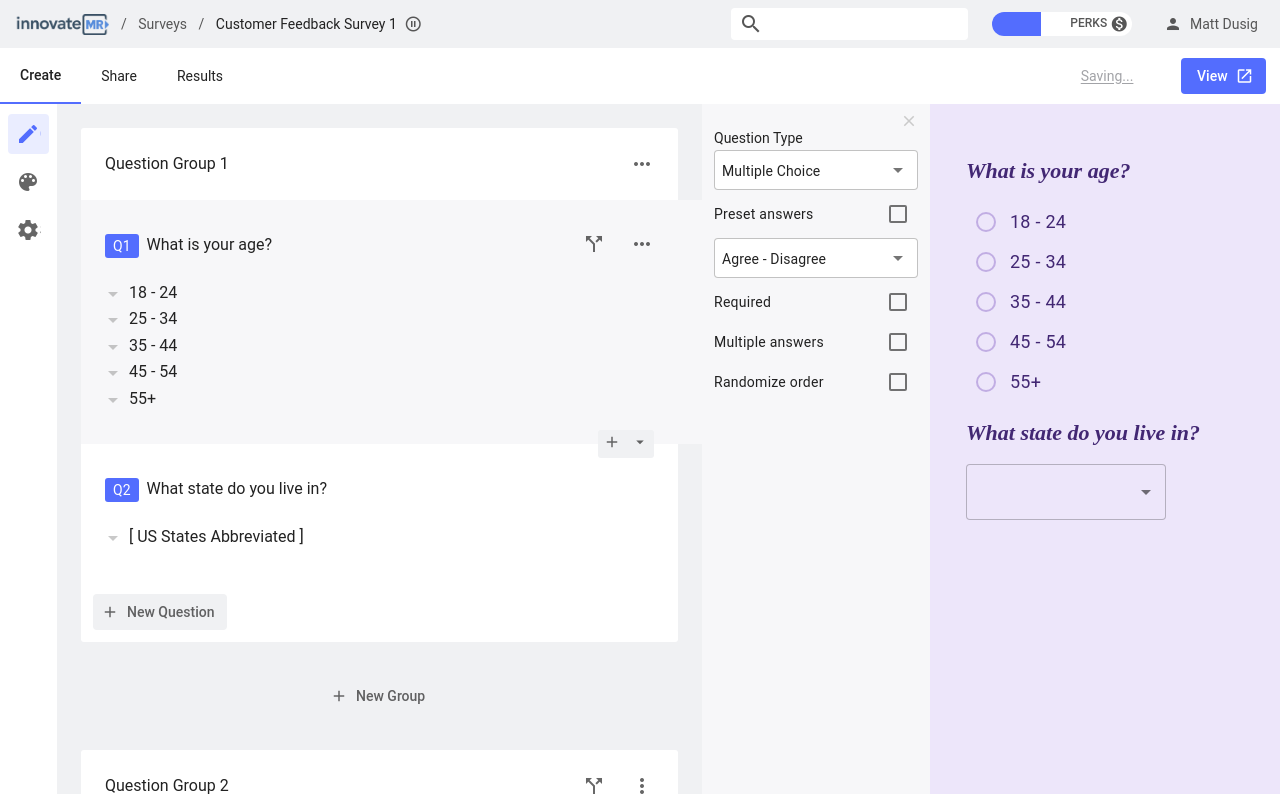
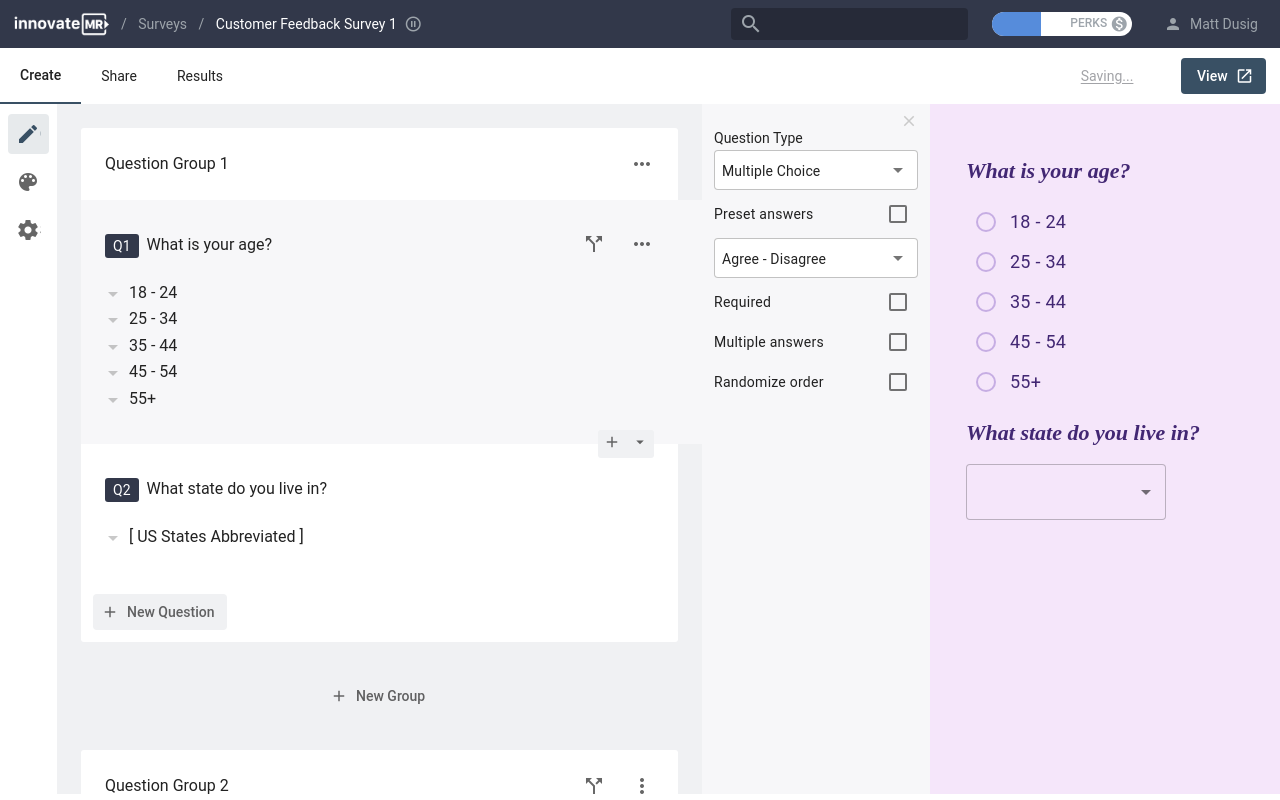
Before and after one commit to brettbradleycampbell/innovate-ui-prototype, a website: page index.html in a window 1280 px wide. Drawn offline with nearby package versions, Linux system fonts and the light colour scheme.

Commit message:
Changing to Innovate color theme

```diff
--- a/app.scss
+++ b/app.scss
@@ -18,7 +18,7 @@ $dark-blue: #282e33;
 $gray-bg: #f0f1f3;
 $dark-bg: #32384a; // #34414e; // #465461; // #394148;
 $perks-bar-outer: $white;
-$perks-bar-inner: $mdc-theme-primary;
+$perks-bar-inner: #568cdb;
 $background-color-header-row-one: $dark-bg; // #384f63
 $background-color-header-row-two: $white;
 $background-color-settings-menu: #f7f7f9;
@@ -51,7 +51,7 @@ $global-margin-large: 24px;
 $global-border-radius: 3px;
 
 // Presets
-$style: g;
+$style: i;
 $group-contained: yes;
 
 
@@ -836,7 +836,7 @@ hr {
 /////////////////
 
 .demo-survey {
-  background: #ede6fa;
+  background: #f5e6fa;
   padding: 20px;
 
   .demo-survey-container {
--- a/index.html
+++ b/index.html
@@ -13,7 +13,7 @@
       <section class="mdc-top-app-bar__section">
         <div class="app-header__item">
           <span>
-            <a href="#"><img src="images/innovate-logo.png" class="innovate-logo"></a>
+            <a href="#"><img src="images/innovate-logo-placeholder.png" class="innovate-logo"></a>
           </span>
         </div>
         <!-- <div class="app-header__item">
```
Also changed, not shown: bundle.css.
